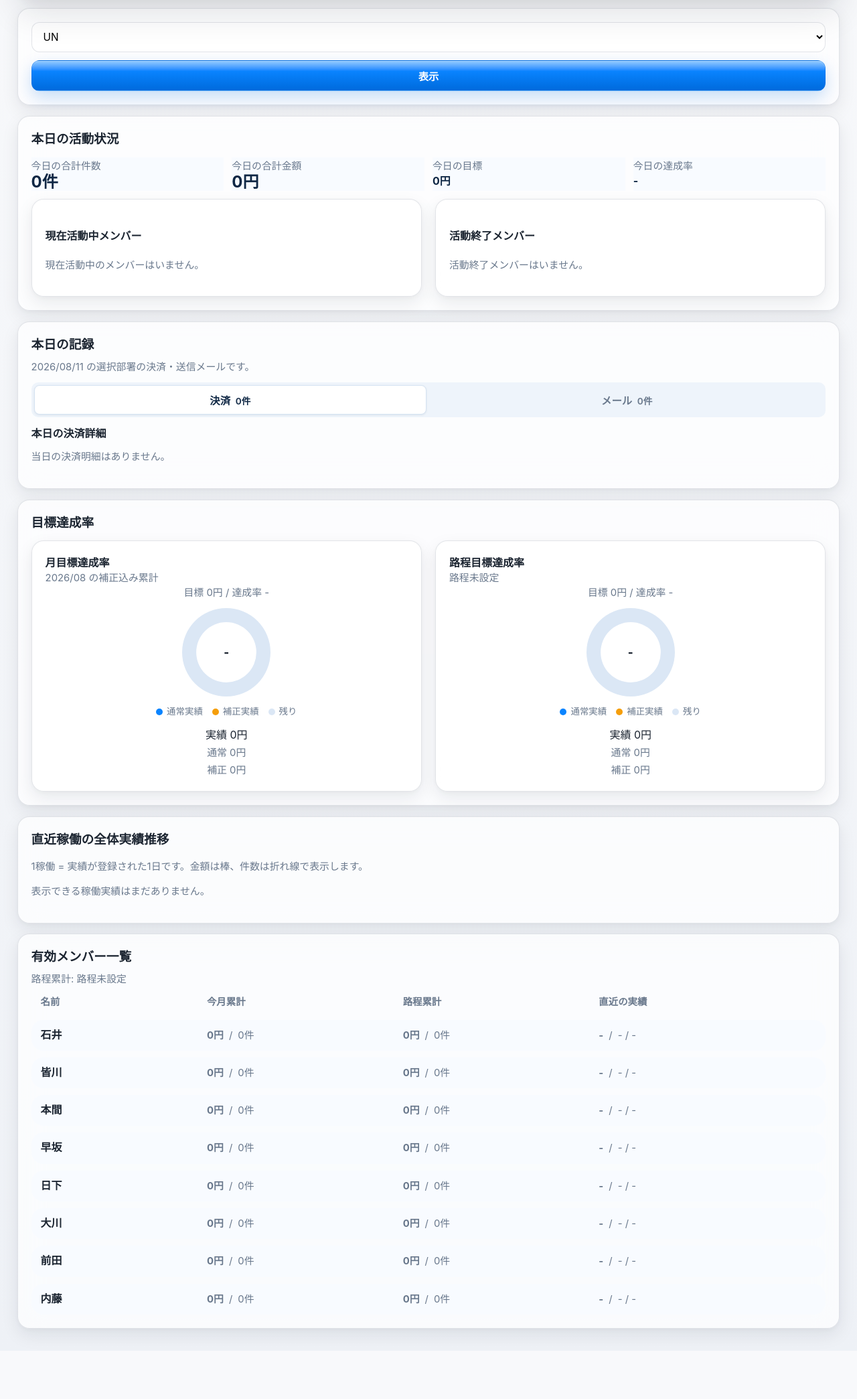
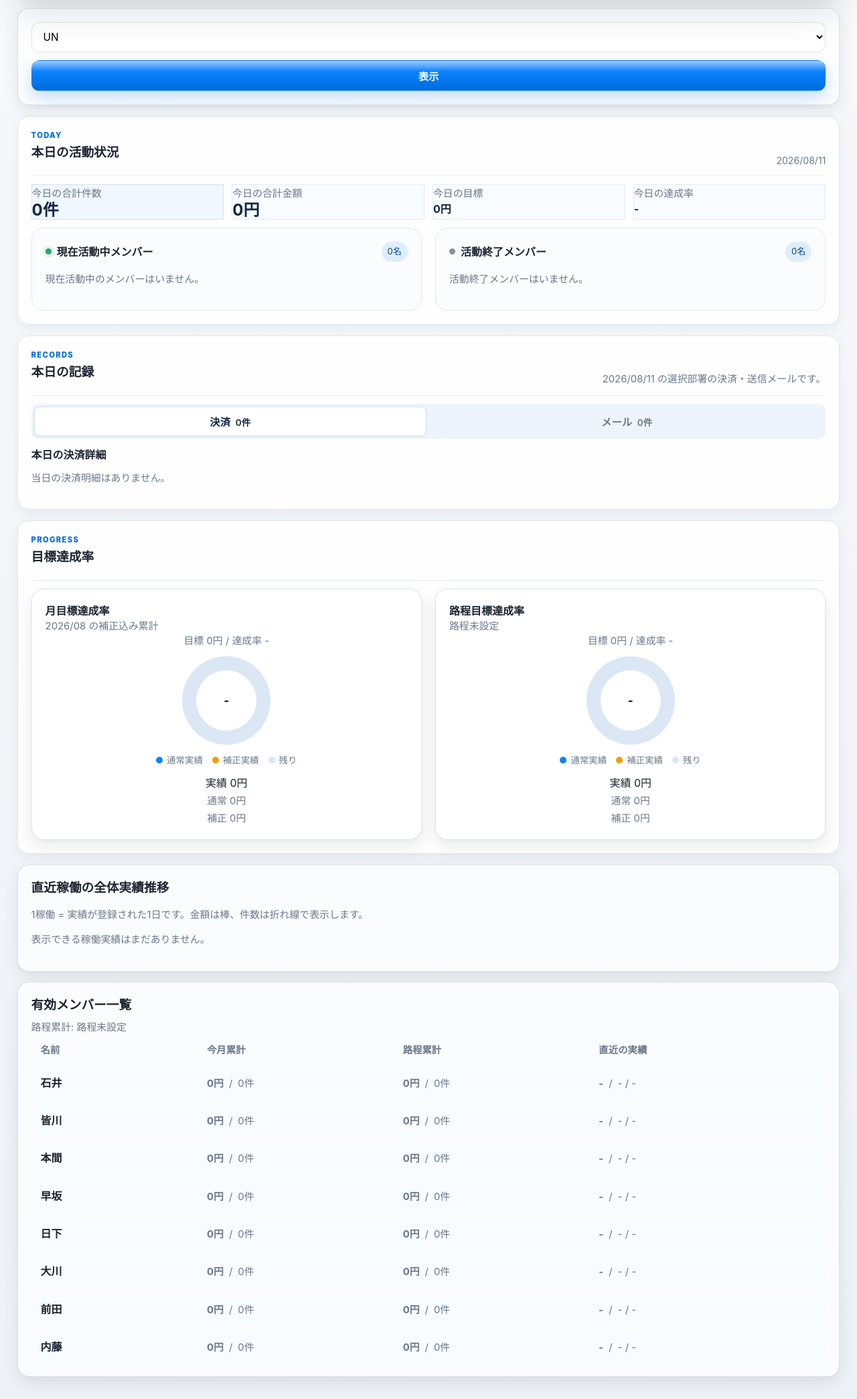
Before and after one commit to markStone141/pantanarl_report_app, a Django app: page /performance/ in a window 1280 px wide. Shown: the part 214-2303 px from the top of the page at 67% size. Before the commit the page ends 2221 px from the top, so only its background shows below. Run offline with Django 5.2, Linux system fonts and the light colour scheme; a user stored in the database is signed in; data comes from the database, SQL or seed files in the repository; data that the repository does not hold is empty.

Commit message:
Unify performance dashboard components

```diff
--- a/backend/apps/performance/templates/performance/index.html
+++ b/backend/apps/performance/templates/performance/index.html
@@ -42,10 +42,16 @@
     </form>
   </section>
 
-  <section class="card mt-16">
-    <h3>本日の活動状況</h3>
+  <section class="card mt-16 performance-dashboard-section">
+    <div class="performance-dashboard-section-heading">
+      <div>
+        <span class="performance-dashboard-section-kicker">TODAY</span>
+        <h3>本日の活動状況</h3>
+      </div>
+      <span class="performance-dashboard-section-date">{{ today_detail_date|date:"Y/m/d" }}</span>
+    </div>
     <div class="performance-today-summary-grid mt-12">
-      <article class="metric-card performance-today-total-card">
+      <article class="metric-card performance-today-total-card performance-today-total-card-primary">
         <span class="muted">今日の合計件数</span>
         <strong class="mt-6">{{ dashboard_snapshot.today_total_count_text }}</strong>
         {% if dashboard_snapshot.today_total_count_subtext %}<div class="muted mt-4">{{ dashboard_snapshot.today_total_count_subtext }}</div>{% endif %}
@@ -64,12 +70,16 @@
       </article>
     </div>
     <div class="grid grid-2 mt-12">
-      <article class="card">
-        <h4>現在活動中メンバー</h4>
+      <article class="card performance-activity-group performance-activity-group-active">
+        <div class="performance-activity-group-heading">
+          <span class="performance-status-dot" aria-hidden="true"></span>
+          <h4>現在活動中メンバー</h4>
+          <span class="badge performance-activity-count">{{ dashboard_snapshot.activity_in_progress|length }}名</span>
+        </div>
         {% if dashboard_snapshot.activity_in_progress %}
         <div class="grid mt-10">
           {% for row in dashboard_snapshot.activity_in_progress %}
-          <div class="metric-card">
+          <div class="metric-card performance-activity-member-card">
             <div class="row">
               <strong>{{ row.member_name }}</strong>
               <span class="badge">{{ row.department_code }}</span>
@@ -91,12 +101,16 @@
         <p class="muted">現在活動中のメンバーはいません。</p>
         {% endif %}
       </article>
-      <article class="card">
-        <h4>活動終了メンバー</h4>
+      <article class="card performance-activity-group performance-activity-group-finished">
+        <div class="performance-activity-group-heading">
+          <span class="performance-status-dot" aria-hidden="true"></span>
+          <h4>活動終了メンバー</h4>
+          <span class="badge performance-activity-count">{{ dashboard_snapshot.activity_finished|length }}名</span>
+        </div>
         {% if dashboard_snapshot.activity_finished %}
         <div class="grid mt-10">
           {% for row in dashboard_snapshot.activity_finished %}
-          <div class="metric-card">
+          <div class="metric-card performance-activity-member-card">
             <div class="row">
               <strong>{{ row.member_name }}</strong>
               <span class="badge">{{ row.department_code }}</span>
@@ -116,8 +130,13 @@
 
   {% include "performance/partials/department_today_detail_cards.html" with today_detail_tabbed=True %}
 
-  <section class="card mt-16">
-    <h3>目標達成率</h3>
+  <section class="card mt-16 performance-dashboard-section">
+    <div class="performance-dashboard-section-heading">
+      <div>
+        <span class="performance-dashboard-section-kicker">PROGRESS</span>
+        <h3>目標達成率</h3>
+      </div>
+    </div>
     <div class="grid grid-2 mt-12">
       {% for card in dashboard_snapshot.month_progress_cards %}
       <article class="card performance-progress-card">
--- a/backend/apps/performance/templates/performance/partials/department_today_detail_cards.html
+++ b/backend/apps/performance/templates/performance/partials/department_today_detail_cards.html
@@ -1,7 +1,10 @@
 {% if today_detail_tabbed %}
-<section class="card mt-16 performance-today-records" data-performance-record-tabs>
-  <div>
-    <h3>本日の記録</h3>
+<section class="card mt-16 performance-today-records performance-dashboard-section" data-performance-record-tabs>
+  <div class="performance-dashboard-section-heading">
+    <div>
+      <span class="performance-dashboard-section-kicker">RECORDS</span>
+      <h3>本日の記録</h3>
+    </div>
     <div class="muted">{{ today_detail_date|date:"Y/m/d" }} の選択部署の決済・送信メールです。</div>
   </div>
   <div class="performance-record-tabs mt-12" role="tablist" aria-label="本日の記録">
--- a/backend/apps/performance/tests.py
+++ b/backend/apps/performance/tests.py
@@ -1074,6 +1074,12 @@ class PerformanceManagementTests(AppTestMixin, TestCase):
         self.assertContains(index_response, 'role="tablist"')
         self.assertContains(index_response, 'data-performance-record-panel="transactions"')
         self.assertContains(index_response, 'data-performance-record-panel="mails"')
+        self.assertContains(index_response, 'class="card mt-16 performance-dashboard-section"')
+        self.assertContains(index_response, 'class="performance-dashboard-section-kicker">TODAY</span>')
+        self.assertContains(index_response, 'class="performance-dashboard-section-kicker">RECORDS</span>')
+        self.assertContains(index_response, 'class="performance-dashboard-section-kicker">PROGRESS</span>')
+        self.assertContains(index_response, 'class="card performance-activity-group performance-activity-group-active"')
+        self.assertContains(index_response, 'class="card performance-activity-group performance-activity-group-finished"')
         self.assertContains(index_response, "【UN】当日送信")
         self.assertContains(index_response, "本文です")
         index_content = index_response.content.decode()
--- a/backend/static/app.css
+++ b/backend/static/app.css
@@ -17,6 +17,12 @@
   --shadow-sm: 0 10px 26px rgba(15, 23, 42, 0.08), 0 2px 8px rgba(15, 23, 42, 0.04);
   --shadow-md: 0 24px 52px rgba(15, 23, 42, 0.12), 0 8px 18px rgba(15, 23, 42, 0.06);
   --glass-highlight: rgba(255, 255, 255, 0.66);
+  --dashboard-surface: rgba(255, 255, 255, 0.9);
+  --dashboard-surface-subtle: #fbfcfe;
+  --dashboard-surface-accent: #f1f7fe;
+  --dashboard-border: #dfe7f0;
+  --dashboard-border-subtle: #e7edf4;
+  --dashboard-shadow: 0 6px 18px rgba(15, 39, 68, 0.055);
 }
 
 * {
@@ -427,11 +433,53 @@ a {
   font-size: 0.8rem;
 }
 
+.performance-dashboard-section {
+  background: var(--dashboard-surface);
+  border-color: var(--dashboard-border);
+  box-shadow: var(--dashboard-shadow);
+  backdrop-filter: none;
+  -webkit-backdrop-filter: none;
+}
+
+.performance-dashboard-section-heading {
+  display: flex;
+  align-items: flex-end;
+  justify-content: space-between;
+  gap: 12px;
+  padding-bottom: 12px;
+  border-bottom: 1px solid var(--dashboard-border-subtle);
+}
+
+.performance-dashboard-section-heading h3,
+.performance-activity-group-heading h4 {
+  margin: 0;
+}
+
+.performance-dashboard-section-kicker {
+  display: block;
+  margin-bottom: 3px;
+  color: var(--brand-deep);
+  font-size: 0.7rem;
+  font-weight: 800;
+  letter-spacing: 0.12em;
+}
+
+.performance-dashboard-section-date {
+  color: var(--muted);
+  font-size: 0.88rem;
+  white-space: nowrap;
+}
+
 .performance-today-total-card {
   background: #f8fbff;
-  border: none;
+  border: 1px solid #e2ebf5;
   box-shadow: none;
   text-align: left;
+}
+
+.performance-today-total-card-primary {
+  border-color: #cfe2f7;
+  background: var(--dashboard-surface-accent);
 }
 
 .performance-today-summary-grid {
@@ -454,6 +502,50 @@ a {
 
 .performance-today-summary-grid > .performance-today-total-card {
   min-width: 0;
+}
+
+.performance-activity-group {
+  border-color: #e1e8f0;
+  background: var(--dashboard-surface-subtle);
+  box-shadow: none;
+  backdrop-filter: none;
+  -webkit-backdrop-filter: none;
+}
+
+.performance-activity-group-heading {
+  display: flex;
+  align-items: center;
+  gap: 8px;
+}
+
+.performance-activity-count {
+  margin-left: auto;
+  background: #eef3f8;
+  color: #4c6075;
+  border-color: #dce5ee;
+}
+
+.performance-status-dot {
+  width: 9px;
+  height: 9px;
+  flex: 0 0 auto;
+  border-radius: 999px;
+  background: #8a9aab;
+}
+
+.performance-activity-group-active .performance-status-dot {
+  background: var(--ok);
+  box-shadow: 0 0 0 4px rgba(48, 164, 108, 0.12);
+}
+
+.performance-activity-group-finished .performance-status-dot {
+  background: #8292a5;
+}
+
+.performance-activity-member-card {
+  border-color: #e6ecf2;
+  background: #fff;
+  box-shadow: none;
 }
 
 .performance-record-tabs {
@@ -510,8 +602,23 @@ a {
 }
 
 @media (max-width: 520px) {
+  .performance-dashboard-section-heading {
+    align-items: flex-start;
+    flex-direction: column;
+    gap: 5px;
+  }
+
   .performance-today-summary-grid {
-    grid-template-columns: 1fr;
+    grid-template-columns: repeat(2, minmax(0, 1fr));
+    gap: 8px;
+  }
+
+  .performance-today-total-card {
+    padding: 14px;
+  }
+
+  .performance-today-total-card strong {
+    font-size: 1.25rem;
   }
 }
 
```
Also changed, not shown: PROJECT_STATE.md (+2 -0 lines), 3 other files.
